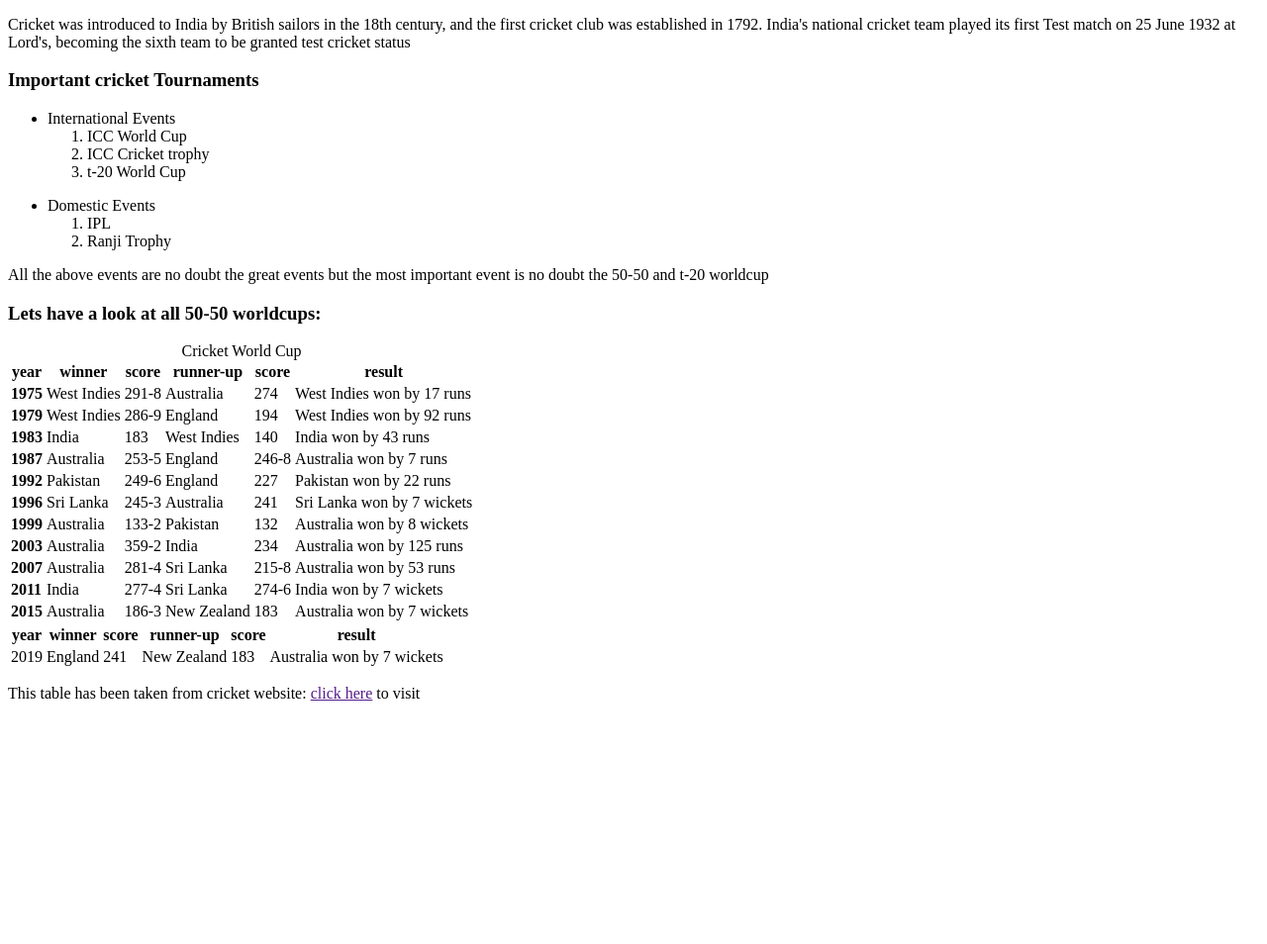
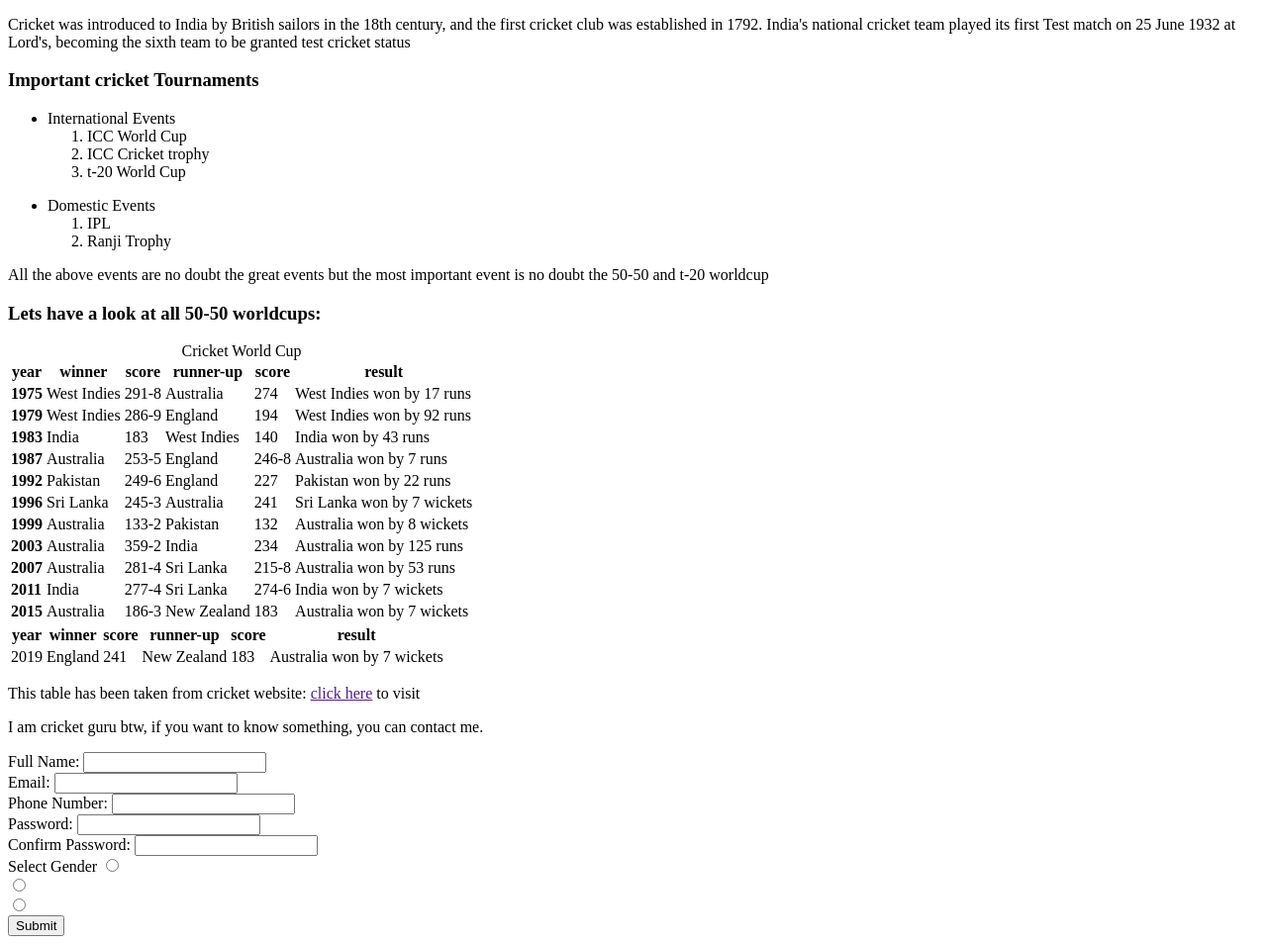
Before and after one commit to kssc90/examtime, a plain HTML site: page index.html in a window 1280 px wide. Shown: the part 105-1059 px from the top of the page at 99% size. Before the commit the page ends 831 px from the top, so only its background shows below. Drawn offline with Linux system fonts and the light colour scheme.

Commit message:
third commit

```diff
--- a/index.html
+++ b/index.html
@@ -176,6 +176,40 @@
 
 
     </div>
+
+    <div id="third part">
+        <p>I am cricket guru btw, if you want to know something, you can contact me.</p>
+
+        <form>
+            <label for="fullname">Full Name:</label>
+            <input type="text" id="fullname">
+            <br>
+            <label for="email">Email:</label>
+            <input type="email" id="email">
+            <br>
+            <label for="phoneno">Phone Number:</label>
+            <input type="number" id="phoneno">
+            <br>
+            <label for="password">Password:</label>
+            <input type="password" id="password">
+            <br>
+            <label for="confirmpassword">Confirm Password:</label>
+            <input type="password" id="confirmpassword">
+            <br>
+
+            Select Gender
+            <input type="radio" name="gender" value="male" id="male">
+            <br>
+            <input type="radio" name="gender" value="female" id="female">
+            <br>
+            <input type="radio" name="gender" value="other" id="other">
+            <br>
+
+            <input type="submit" id="submit" value="Submit">
+
+
+        </form>
+    </div>
 </body>
 
 </html>
```
